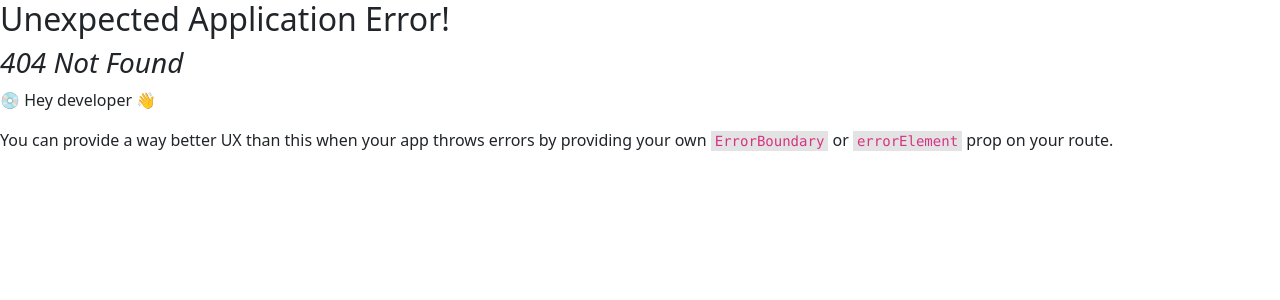
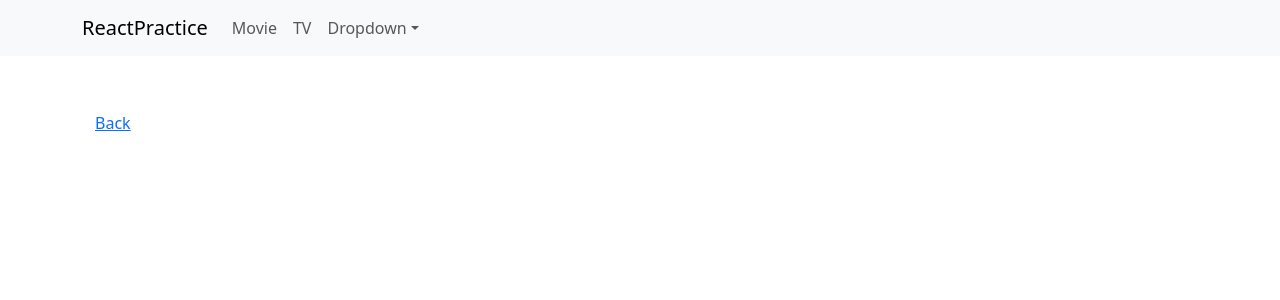
Before and after one commit to kkh4323/React-project-practice, a React (Create React App) app: page /tv/1 in a window 1280 px wide. Before the commit this address had no page. Shown: the top 300 px of the page. Built offline with nearby package versions, Linux system fonts and the light colour scheme; no server answers.

Commit message:
add Detail

```diff
--- a/src/App.js
+++ b/src/App.js
@@ -1,33 +1,13 @@
 import React from 'react';
-import { MovieList, TvList } from "./components"
-import { Navbar, Container, Nav, NavDropdown} from "react-bootstrap";
+import { RouterProvider } from "react-router-dom"
+import router from "./router"
+import { Menu } from "./components"
 
 const App = () => {
     return (
         <>
-        <Navbar expand="lg" className="bg-body-tertiary">
-            <Container>
-                <Navbar.Brand href="#home">ReactPractice</Navbar.Brand>
-                <Navbar.Toggle aria-controls="basic-navbar-nav" />
-                <Navbar.Collapse id="basic-navbar-nav">
-                    <Nav className="me-auto">
-                        <Nav.Link href="#home">Movie</Nav.Link>
-                        <Nav.Link href="#link">TV</Nav.Link>
-                        <NavDropdown title="Dropdown" id="basic-nav-dropdown">
-                            <NavDropdown.Item href="#action/3.1">Action</NavDropdown.Item>
-                            <NavDropdown.Item href="#action/3.2">
-                                Another action
-                            </NavDropdown.Item>
-                            <NavDropdown.Item href="#action/3.3">Something</NavDropdown.Item>
-                            <NavDropdown.Divider />
-                            <NavDropdown.Item href="#action/3.4">
-                                Separated link
-                            </NavDropdown.Item>
-                        </NavDropdown>
-                    </Nav>
-                </Navbar.Collapse>
-            </Container>
-        </Navbar>
+            <Menu />
+            <RouterProvider router={router}/>
         </>
     );
 };
--- /dev/null
+++ b/src/components/Detail.js
@@ -0,0 +1,50 @@
+import React, { useState, useEffect } from 'react';
+import { useParams, Link, useLocation } from "react-router-dom"
+import axios from 'axios';
+import { Container, Button } from "react-bootstrap"
+
+const Detail = () => {
+    const { id } = useParams()
+
+    const { pathname } = useLocation()
+    console.log("###############", pathname)
+
+    const location = pathname.includes('movie')
+
+    const [detailData, setDetail] = useState({})
+
+    const getDetailData = async (e) => {
+
+        try {
+            const config = {
+                headers: {
+                    Authorization: "Bearer eyJhbGciOiJIUzI1NiJ9.eyJhdWQiOiI2NDBlODNjOWE2YjBhMzBkNjUwMDk4ODk1ZTE0ZjQzMyIsIm5iZiI6MTcxOTYyMjYyMi45NTQ0Mywic3ViIjoiNjY3NjJmMDZmYWUwOTc1MTcxM2FmNzJiIiwic2NvcGVzIjpbImFwaV9yZWFkIl0sInZlcnNpb24iOjF9.5bG1X9NYAVBiXLT9scnCHeh7rHRqoZTsm-AY0DfHpWk"
+                }
+            }
+            const url = `https://api.themoviedb.org/3/${location ? 'movie' : 'tv'}/${id}?language=en-US`
+
+            const {data, status} = await axios.get(url, config)
+            console.log(data)
+            if (status === 200) {
+                setDetail(data)
+            }
+        } catch (err) {
+            console.log(err.messages)
+        }
+    }
+
+    useEffect(() => {
+        getDetailData()
+    }, [])
+
+    return (
+        <Container className={"mt-5"}>
+            <Link to={-1}>
+                <Button variant="link">Back</Button>
+            </Link>
+            <h1>{location ? detailData.title : detailData.name}</h1>
+        </Container>
+    );
+};
+
+export default Detail;
--- /dev/null
+++ b/src/components/Menu.js
@@ -0,0 +1,32 @@
+import React from 'react';
+import { Navbar, Container, NavDropdown, Nav } from "react-bootstrap";
+
+const Menu = () => {
+    return (
+        <Navbar expand="lg" className="bg-body-tertiary">
+            <Container>
+                <Navbar.Brand href="#home">ReactPractice</Navbar.Brand>
+                <Navbar.Toggle aria-controls="basic-navbar-nav" />
+                <Navbar.Collapse id="basic-navbar-nav">
+                    <Nav className="me-auto">
+                        <Nav.Link href="/">Movie</Nav.Link>
+                        <Nav.Link href="/tv">TV</Nav.Link>
+                        <NavDropdown title="Dropdown" id="basic-nav-dropdown">
+                            <NavDropdown.Item href="#action/3.1">Action</NavDropdown.Item>
+                            <NavDropdown.Item href="#action/3.2">
+                                Another action
+                            </NavDropdown.Item>
+                            <NavDropdown.Item href="#action/3.3">Something</NavDropdown.Item>
+                            <NavDropdown.Divider />
+                            <NavDropdown.Item href="#action/3.4">
+                                Separated link
+                            </NavDropdown.Item>
+                        </NavDropdown>
+                    </Nav>
+                </Navbar.Collapse>
+            </Container>
+        </Navbar>
+    );
+};
+
+export default Menu;
--- a/src/components/MovieList.js
+++ b/src/components/MovieList.js
@@ -1,6 +1,7 @@
 import React, {useState, useEffect} from 'react';
 import axios from "axios";
 import { Card, Button, Container, Row, Col } from "react-bootstrap";
+import { Link } from "react-router-dom";
 
 const MovieList = () => {
 
@@ -43,7 +44,9 @@ const MovieList = () => {
                             <Card.Body>
                                 <Card.Title>{movie.title.slice(0, 20)}</Card.Title>
                                 <Card.Text style={{ height: "100px"}}>{movie.overview.slice(0, 80)}</Card.Text>
-                                <Button variant="primary">Go somewhere</Button>
+                                <Link to={`/movie/${movie.id}`}>
+                                    <Button variant="primary">Go Detail</Button>
+                                </Link>
                             </Card.Body>
                         </Card>
                     </Col>
--- a/src/components/TVList.js
+++ b/src/components/TVList.js
@@ -1,6 +1,7 @@
 import React, {useState, useEffect} from 'react';
 import axios from "axios";
 import { Card, Button, Container, Row, Col } from "react-bootstrap";
+import { Link } from "react-router-dom";
 
 const TvList = () => {
 
@@ -45,7 +46,9 @@ const TvList = () => {
                             <Card.Body>
                                 <Card.Title>{tv.name}</Card.Title>
                                 <Card.Text style={{ height: "80px"}}>{tv.overview === "" ? "Empty Overview" : tv.overview.slice(0, 80)}</Card.Text>
-                                <Button variant="primary">Go somewhere</Button>
+                                <Link to={`/tv/${tv.id}`}>
+                                    <Button variant="primary">Go Detail</Button>
+                                </Link>
                             </Card.Body>
                         </Card>
                     </Col>
--- a/src/components/index.js
+++ b/src/components/index.js
@@ -1,4 +1,6 @@
 import MovieList from "./MovieList"
 import TvList from "./TVList"
+import Menu from "./Menu"
+import Detail from "./Detail"
 
-export { MovieList, TvList }
+export { MovieList, TvList, Menu, Detail }
--- a/src/index.js
+++ b/src/index.js
@@ -4,13 +4,12 @@ import './index.css';
 import App from './App';
 import reportWebVitals from './reportWebVitals';
 import 'bootstrap/dist/css/bootstrap.min.css';
-import { RouterProvider } from "react-router-dom"
-import router from "./router"
+
 
 const root = ReactDOM.createRoot(document.getElementById('root'));
 root.render(
   <React.StrictMode>
-    <RouterProvider router={router}/>
+    <App />
   </React.StrictMode>
 );
 
```
Also changed, not shown: src/router.js (+9 -1 lines).
